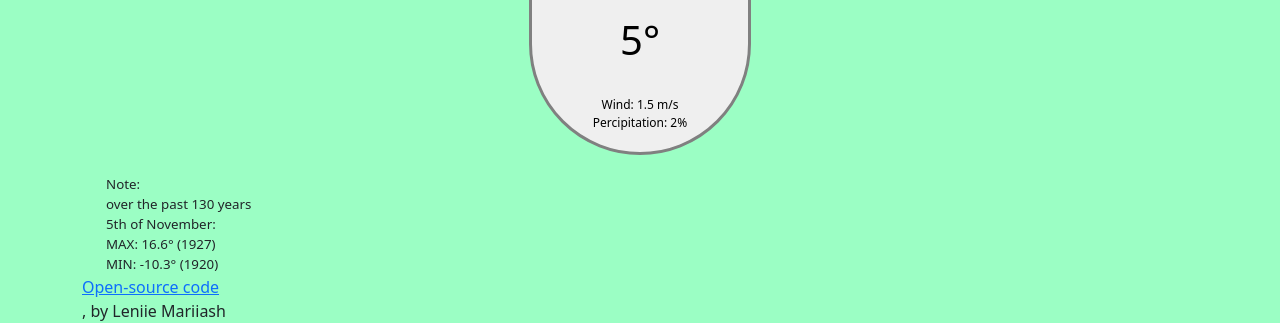
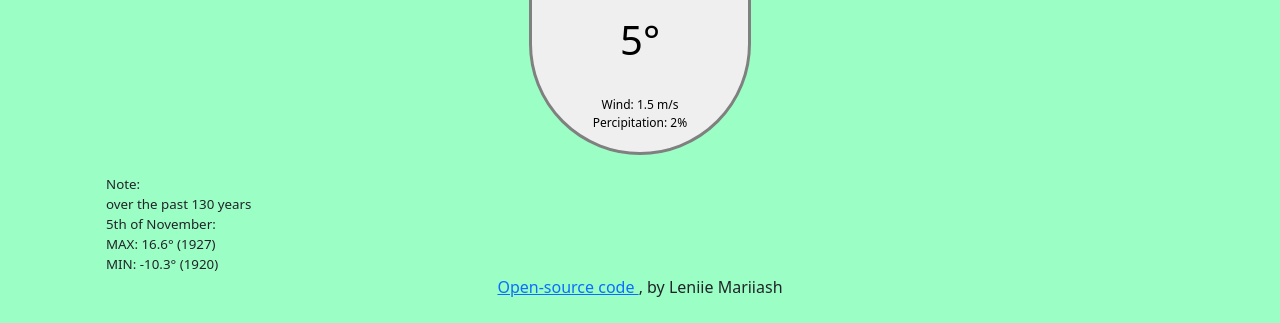
Before and after one commit to LinaMariiash/new-weather-app, a plain HTML site: page index.html in a window 1280 px wide. Shown: the part 784-1107 px from the top of the page. Drawn offline with nearby package versions, Linux system fonts and the light colour scheme; no server answers.

Commit message:
made centered the last sentence

```diff
--- a/index.html
+++ b/index.html
@@ -167,8 +167,9 @@
                 </div>
             </div>
         </div>
-        <a href="https://github.com/LinaMariiash/new-weather-app"> Open-source code </a>
-        <div>, by Leniie Mariiash</div>
+        <p>
+            <a href="https://github.com/LinaMariiash/new-weather-app"> Open-source code </a>, by Leniie Mariiash
+        </p>
         <script src="src/index.js"></script>
 </body>
 
--- a/src/styles.css
+++ b/src/styles.css
@@ -44,3 +44,6 @@ button:hover {
   transition: all 200ms ease-in-out;
   background-color: #ffffff;
 }
+p {
+  text-align: center;
+}
```
